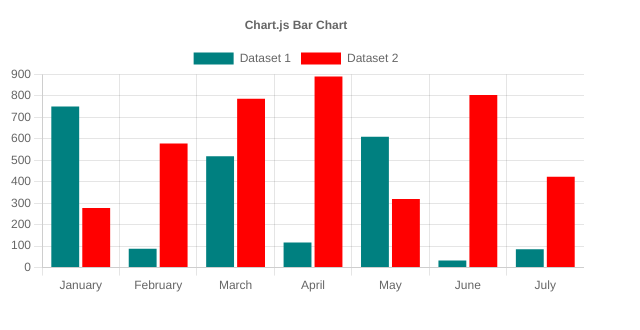
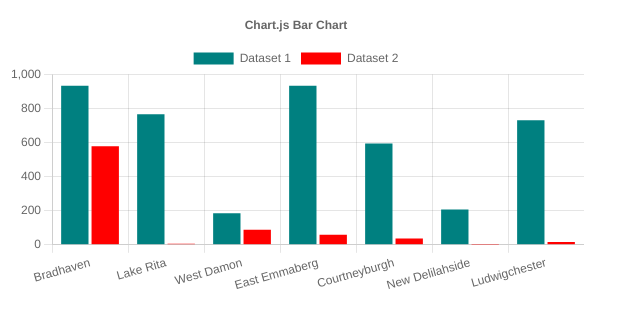
Before and after one commit to Codinglone/react-chart-js, a React (Vite) app: page / in a window 1280 px wide. Shown: the top 330 px of the page, without its empty margins (0-640 px from the left). Built offline with nearby package versions, Linux system fonts and the light colour scheme.

Commit message:
Added random labels

```diff
--- a/src/App.jsx
+++ b/src/App.jsx
@@ -32,8 +32,9 @@ function App() {
       }
     }
   }
-
-  const labels = ['January', 'February', 'March', 'April', 'May', 'June', 'July']
+  const numbers = [0,1,2,3,4,5,6]
+  // const labels = ['January', 'February', 'March', 'April', 'May', 'June', 'July']
+  const labels = numbers.map(() => faker.address.city())
   const data = {
     labels,
     datasets: [
@@ -49,7 +50,8 @@ function App() {
       }
     ]
   }
-
+const demo = labels.map(() => faker.datatype.number({ min: 0, max: 1000}))
+console.log(demo);
   return (
     <>
       <div style={{width: "45vw"}}>
```
